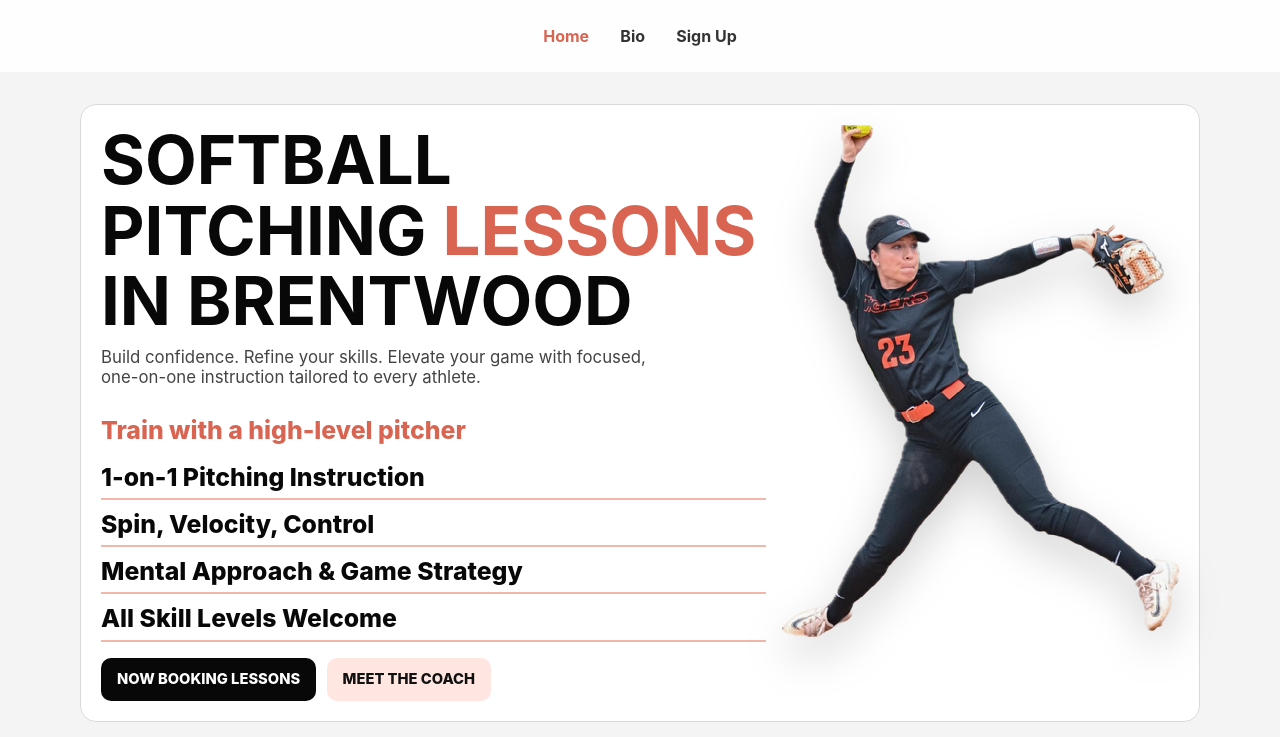
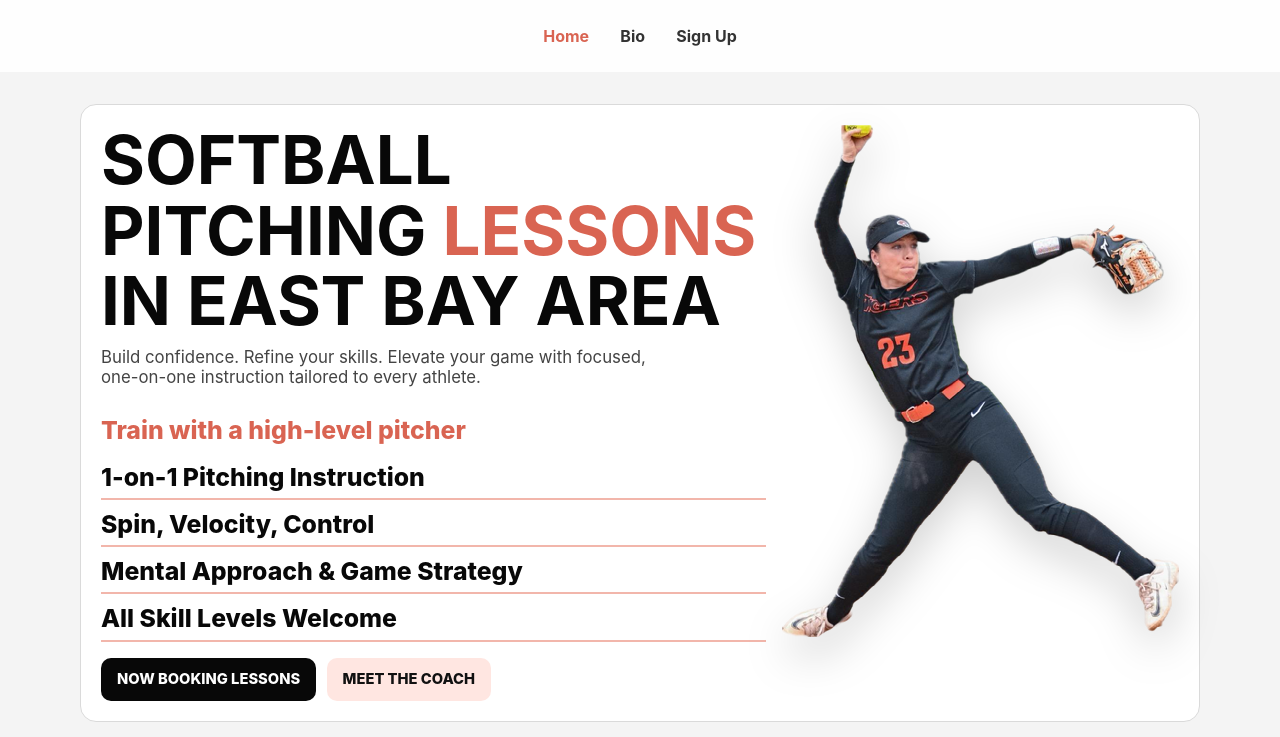
Before and after one commit to dstrong23/smbfastpitch, a website: page index.html in a window 1280 px wide. Shown: the top 737 px of the page. Drawn offline with Linux system fonts and the light colour scheme.

Commit message:
Update homepage service area heading

```diff
--- a/index.html
+++ b/index.html
@@ -219,7 +219,7 @@
           <section class="panel">
             <div class="hero-heading-wrap">
               <div>
-                <h1>Softball Pitching <span class="accent">Lessons</span> in Brentwood</h1>
+                <h1>Softball Pitching <span class="accent">Lessons</span> in East Bay Area</h1>
                 <p class="lead">Build confidence. Refine your skills. Elevate your game with focused, one-on-one instruction tailored to every athlete.</p>
 
                 <h2 class="script">Train with a high-level pitcher</h2>
```
